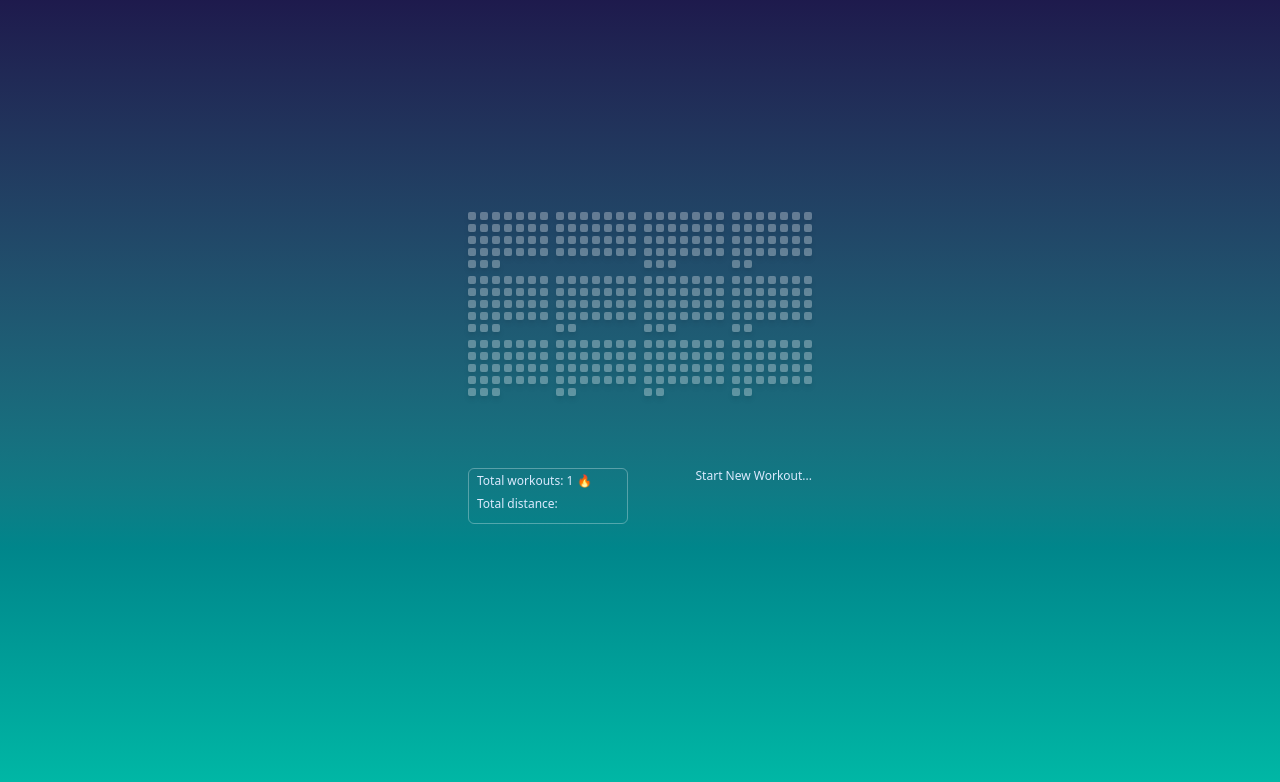
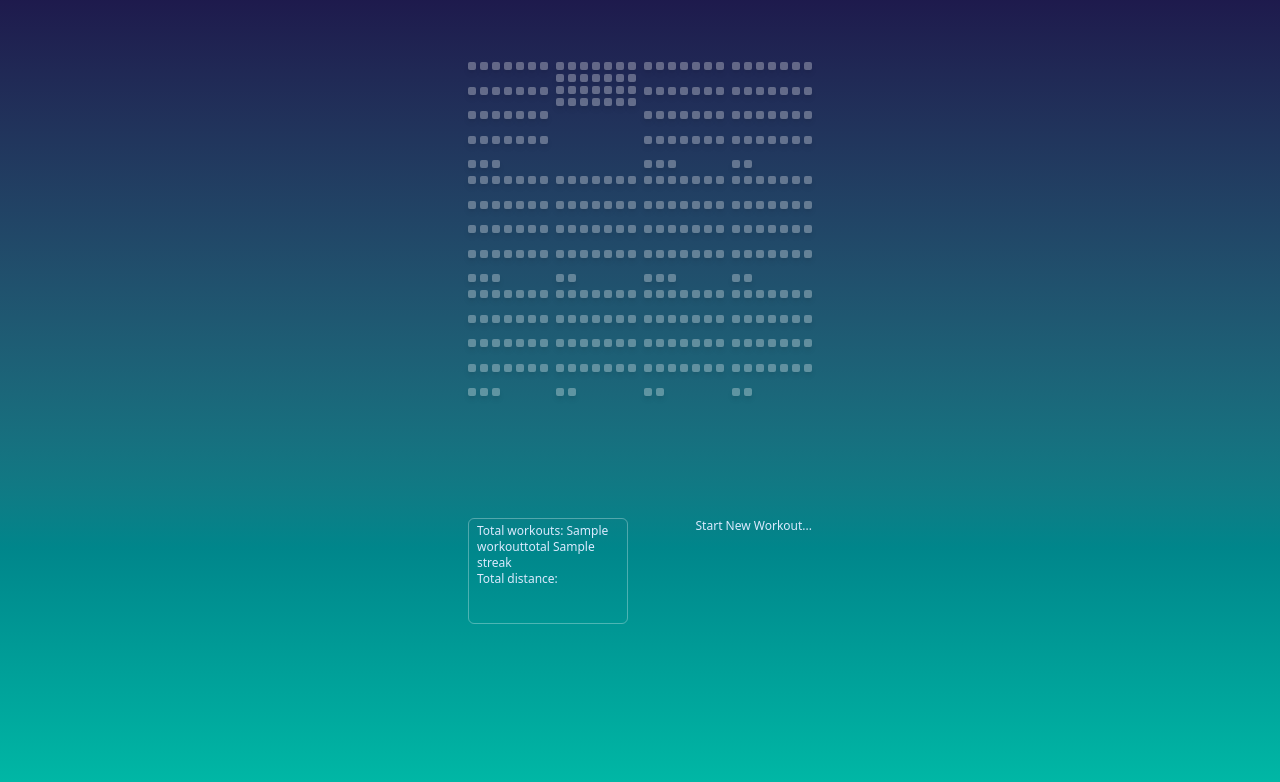
Before and after one commit to deriqsanders/IT-Capstone-Group-1, a Flask app: template ITCapstoneGroup1/templates/home.html in a window 1280 px wide. Shown: the top 782 px of the page. Run offline with Flask 3, Linux system fonts and the light colour scheme; the template is opened without the code that fills it: most values are stand-ins (such as "Sample title", 1, 10 or a date in 2020).

Commit message:
modified:   ITCapstoneGroup1/app.py to add streak feature 	modified:   ITCapstoneGroup1/templates/home.html to color in date if user worked out on that date

```diff
--- a/ITCapstoneGroup1/app.py
+++ b/ITCapstoneGroup1/app.py
@@ -1,9 +1,12 @@
+
+from collections import Counter
 
 import firebase_admin
 from flask import Flask, redirect, request, render_template, url_for, current_app, g
 import json
 import requests
 import datetime
+from datetime import date, timedelta
 
 import firebase_admin
 from firebase_admin import credentials, firestore
@@ -14,7 +17,7 @@ from dotenv import load_dotenv
 
 
 
-load_dotenv('ITCapstoneGroup1/itcapstone.env')
+load_dotenv('itcapstone.env')
 
 api_key = os.getenv('API_KEY')
 
@@ -111,38 +114,50 @@ def user_credentials():
 @app.route('/home')
 def home():
 
+    currentdate = datetime.datetime.now().strftime("%m-%d")
+
+    todaysdate = date.today()
+    breakstreakdate = todaysdate - timedelta(days=2)
+
+
+
     workout_ref = db.collection('workouts')
-
-    count_query = workout_ref.count()
-    count_result = count_query.get()
-    workout_count = count_result[0][0].value
-
     docs = workout_ref.stream()
-
 
     dates = u'date'
     highlighted_dates = []
 
     for doc in docs:
 
-
-
-
-
         doc_dict = doc.to_dict()
 
         if dates in doc_dict:
             print(f"Workout date: {doc_dict[dates]}")
             highlighted_dates.append(doc_dict[dates])
-            json_string = json.dumps(highlighted_dates)
-            print(json_string)
+
         else:
             print("No date field found in document.")
 
-    print(f"Total workouts in Firestore: {workout_count}")
+    counts = Counter(highlighted_dates).keys()
+    workouttotal = len(counts)
+    print(workouttotal)
+
+    datesinorder = sorted(highlighted_dates)
+    lastdate = datesinorder[-1]
+    print(currentdate)
+
+    lastWorkoutDate = datetime.datetime.strptime(lastdate, "%m-%d").date()
+    lastWorkoutDatewithyear = lastWorkoutDate.replace(year=todaysdate.year)
+    print(lastWorkoutDatewithyear)
+    if lastWorkoutDatewithyear > breakstreakdate:
+        streak = "🔥"
+    else:
+        streak = "❄️"
+
+    print(streak)
 
 
-    return render_template('home.html', workout_count=workout_count, date_data=json_string, highlighted_dates=highlighted_dates)
+    return render_template('home.html', workouttotal=workouttotal, highlighted_dates=highlighted_dates, streak=streak)
 
 @app.route('/exercise')
 def exercise():
--- a/ITCapstoneGroup1/templates/home.html
+++ b/ITCapstoneGroup1/templates/home.html
@@ -3,6 +3,7 @@
   <head>
     <meta charset="UTF-8">
         <script src="https://cdn.jsdelivr.net/npm/@tailwindcss/browser@4">
+
 
         </script>
 
@@ -10,6 +11,7 @@
 
     <title>Fitness Tracker</title>
   </head>
+
 
 
 
@@ -421,7 +423,7 @@
         <div id="12-30" class="col-start-2 row-start-5 h-2 w-2  bg-white/30 shadow-md rounded-xs"></div>
       </div>
       <div class=" border-1 border-white/30 rounded-md px-2 py-1 w-40 grid grid-rows-2 col-span-2 row-start-5 text-blue-100 text-xs ">
-      <label class="text-blue-100 row-start-1 text-xs">Total workouts: {{ workout_count }} 🔥</label>
+      <label class="text-blue-100 row-start-1 text-xs">Total workouts: {{ workouttotal }} {{ streak }}  </label>
       <label class="text-blue-100 row-start-2 text-xs">Total distance:</label>
 
       </div>
@@ -436,6 +438,32 @@
 
     </div>
 
+    <script>
+
+       console.log("Hello, World!");
+
+       //Jinja variable passed to JavaScript, it shows "property assignment expected" error in VSCode but it works fine in the browser console, so it's just a quirk of the editor
+       const pythonData = {{ highlighted_dates | tojson }};
+
+       console.log("Data from Python:", pythonData);
+
+
+         pythonData.forEach(date => {
+           const element = document.getElementById(date);
+           if (element) {
+            element.classList.remove('bg-white/30');
+             element.classList.add('bg-white');
+           }
+         });
+
+
+
+
+
+    </script>
+
+
+
 
 
 
```
